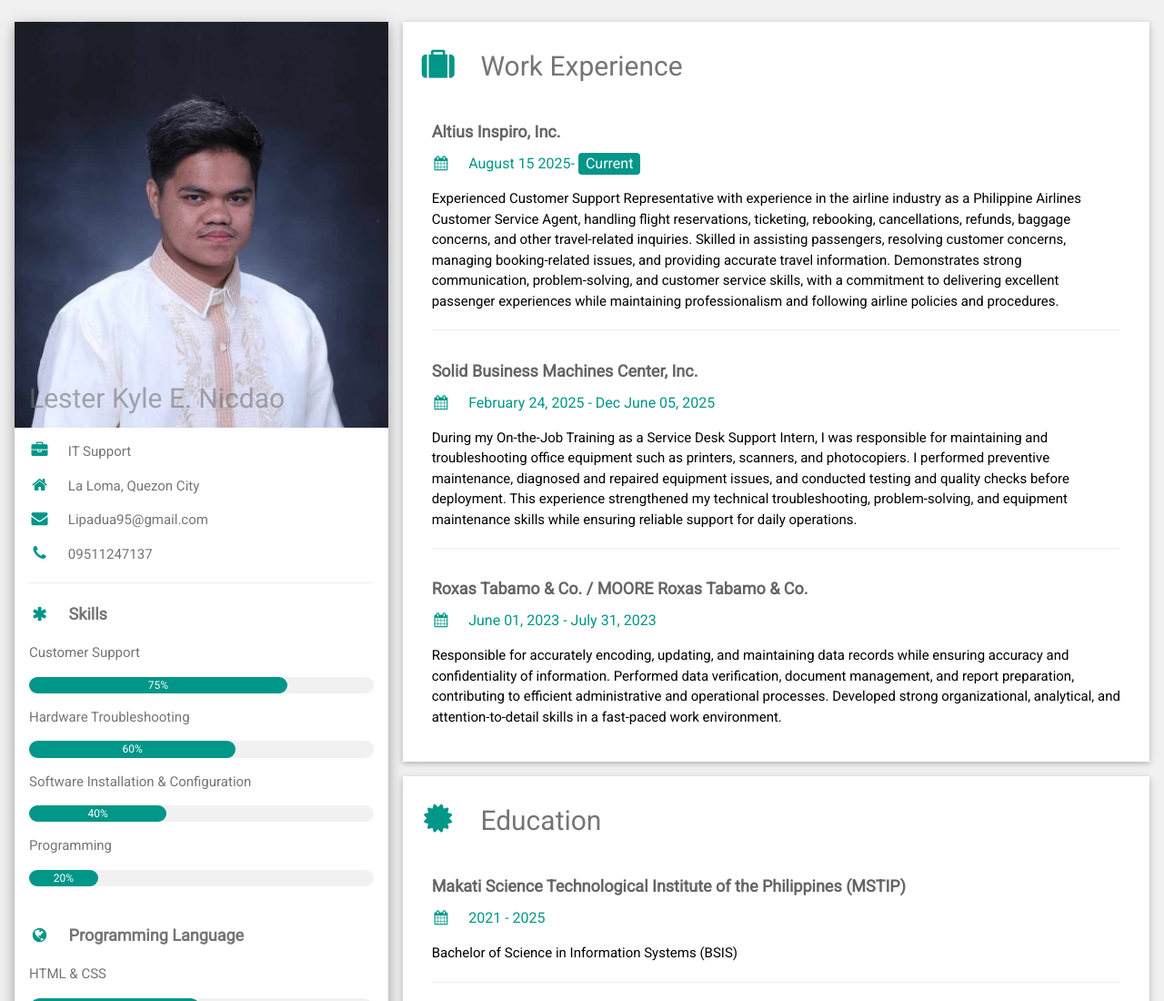
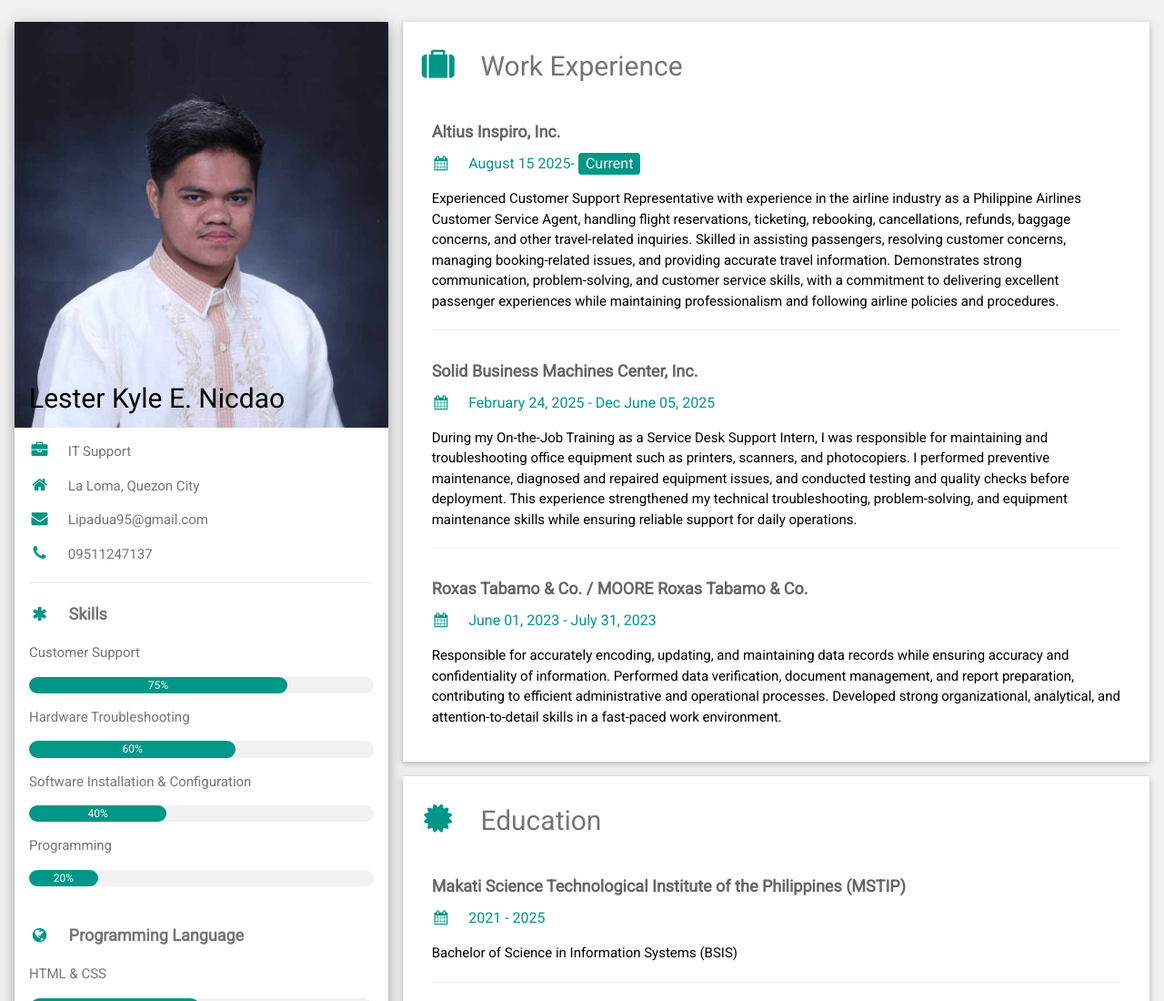
Before and after one commit to wizziekyle/Porfolio_CV, a plain HTML site: page index.html in a window 1280 px wide. Shown: the top 1100 px of the page at 91% size. Drawn offline with nearby package versions, Linux system fonts and the light colour scheme.

Commit message:
Update index.html

```diff
--- a/index.html
+++ b/index.html
@@ -31,7 +31,7 @@
 <img src="/Porfolio_CV/kylegradpic.jpeg" style="width:100%" alt="Kyle Nicdao"> <!-- Image for CV-->
 
 <div class="w3-display-bottomleft w3-container w3-text-black">
-<h2 class="w3-text-grey" style="opacity: 0.6;"> Lester Kyle E. Nicdao</h2> <!-- Header Name for CV-->
+<h2>Lester Kyle E. Nicdao</h2> <!-- Header Name for CV-->
 </div>
 
 </div>
```
